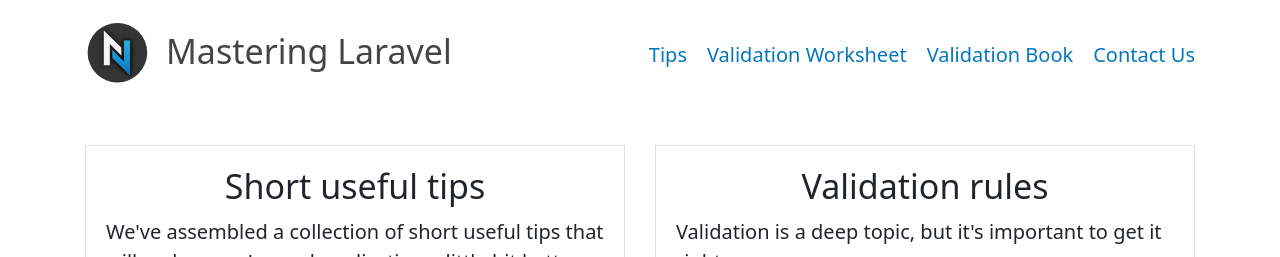
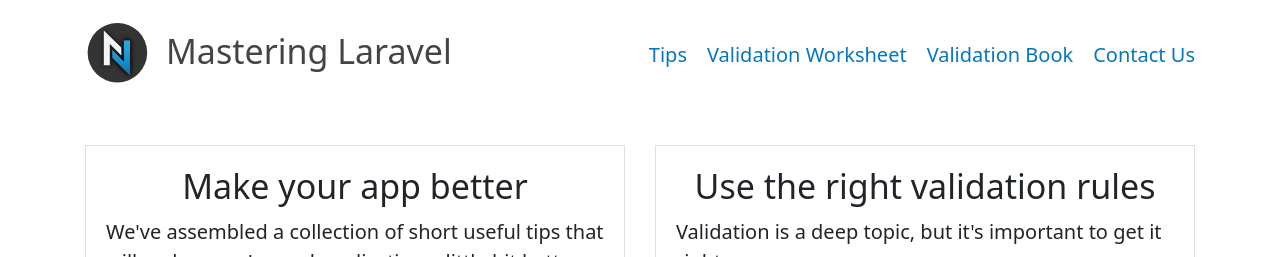
Before and after one commit to NoCompromises/masteringlaravel.io, a Vue app: page / in a window 1280 px wide. Shown: the top 257 px of the page. Built offline with nearby package versions, Linux system fonts and the light colour scheme.

Commit message:
update home page card titles

```diff
--- a/src/views/Home.vue
+++ b/src/views/Home.vue
@@ -6,7 +6,7 @@
           <div class="col-12 col-md-6 mb-5 mb-md-0">
             <div class="card h-100">
               <div class="card-body d-flex flex-column">
-                <h2 class="card-title text-center">Short useful tips</h2>
+                <h2 class="card-title text-center">Make your app better</h2>
                 <p>
                   We've assembled a collection of short useful tips that will
                   make your Laravel application a little bit better.
@@ -33,7 +33,9 @@
           <div class="col-12 col-md-6">
             <div class="card h-100">
               <div class="card-body d-flex flex-column">
-                <h2 class="card-title text-center">Validation rules</h2>
+                <h2 class="card-title text-center">
+                  Use the right validation rules
+                </h2>
                 <p>
                   Validation is a deep topic, but it's important to get it
                   right.
```
